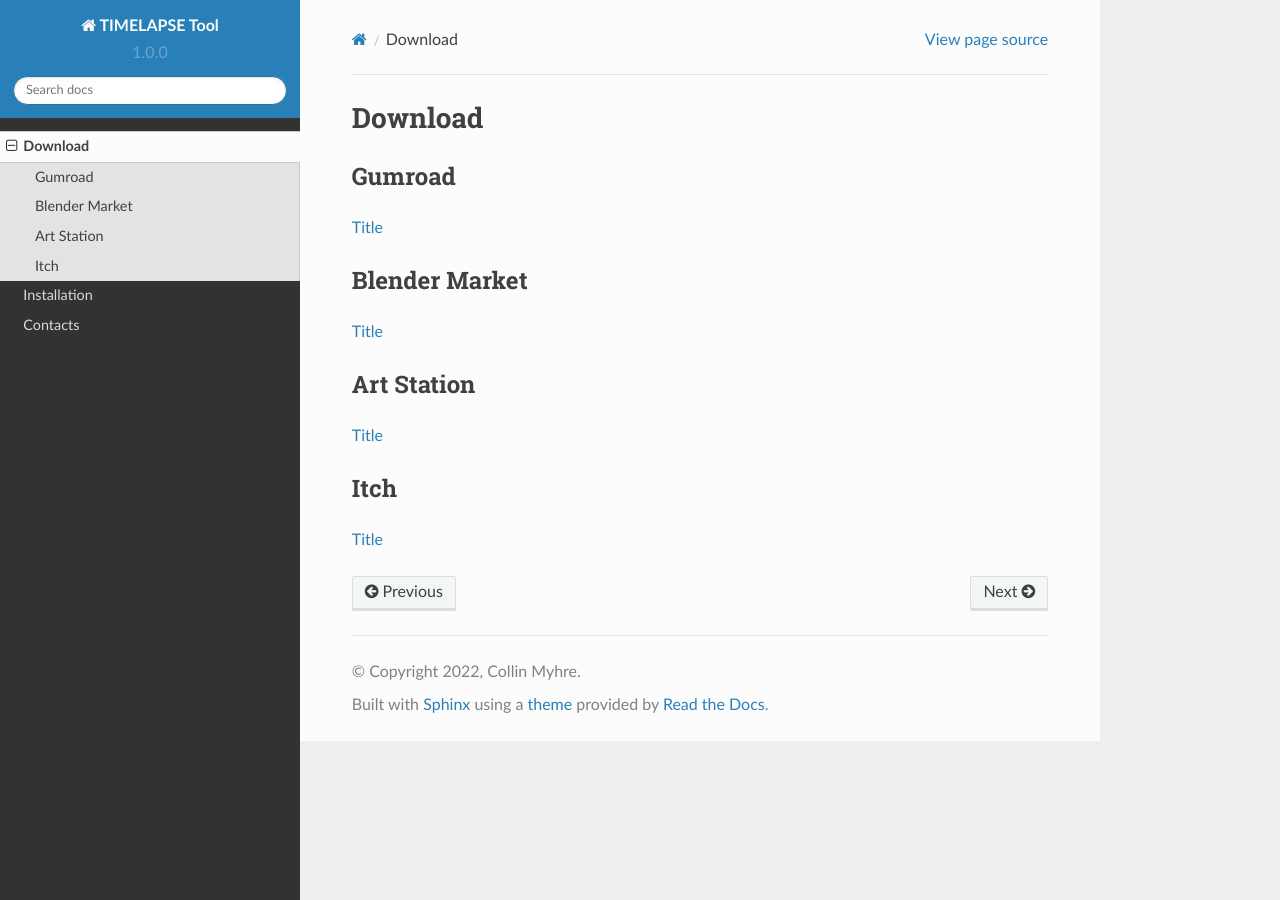
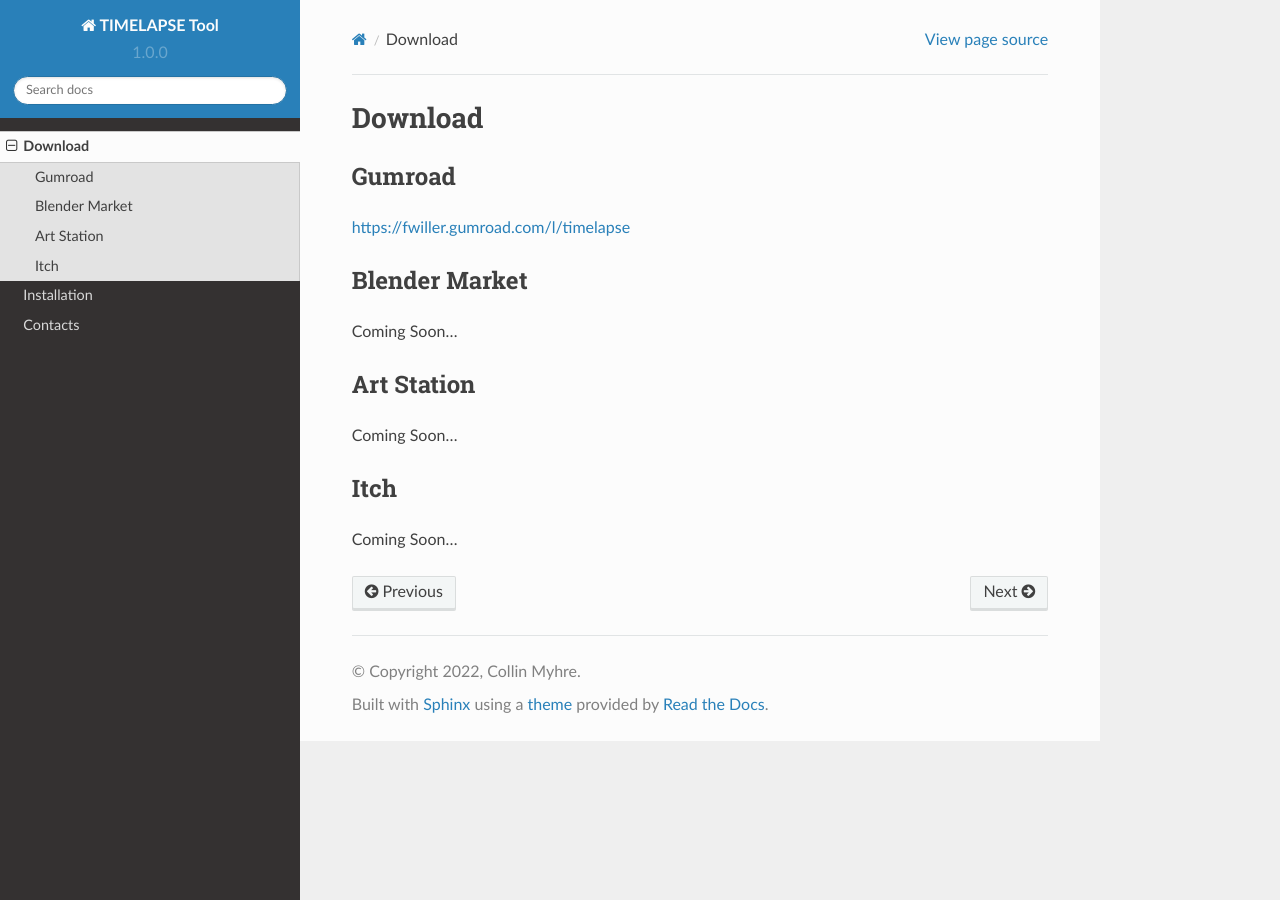
Before and after one commit to fwiller-git/TIMELAPSE-Tool-Docs, a Sphinx documentation site: the page built from docs/source/download.rst, in a window 1280 px wide. Built offline with Sphinx 7.4.7 and the Read the Docs theme 2.0.0, drawn with Linux system fonts in a browser that asks for light colours; pages that are not in the unit, such as notebooks, are missing from menus.

Commit message:
added download link

```diff
--- a/docs/source/download.rst
+++ b/docs/source/download.rst
@@ -3,16 +3,16 @@
 
 Gumroad
 -------
-`Title <http://link>`_
+`https://fwiller.gumroad.com/l/timelapse <https://fwiller.gumroad.com/l/timelapse>`_
 
 Blender Market
 --------------
-`Title <http://link>`_
+Coming Soon...
 
 Art Station
 -----------
-`Title <http://link>`_
+Coming Soon...
 
 Itch
 -----
-`Title <http://link>`_
+Coming Soon...
--- a/docs/source/index.rst
+++ b/docs/source/index.rst
@@ -27,6 +27,7 @@
 .. toctree::
    :maxdepth: 1
 
+   index
    download
    installation
    quick-recording
```
